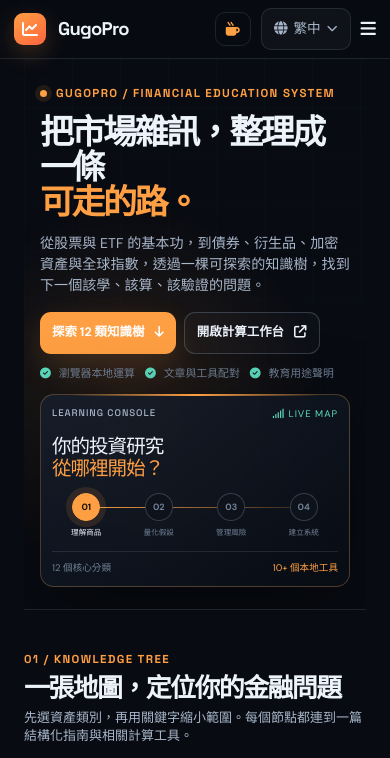
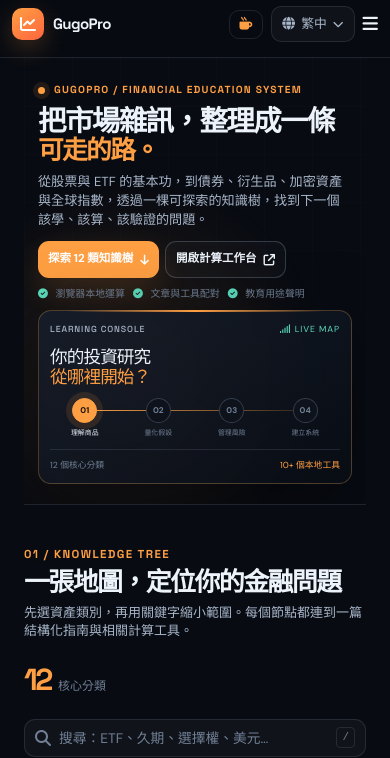
Before and after one commit to 9908gg-art/gugopro-academy, a plain HTML site: page index.html in a window 390 px wide. Shown: the top 758 px of the page. Drawn offline with Linux system fonts and the light colour scheme.

Commit message:
Manus AI: stabilize homepage hero and tighten first-screen content density

```diff
--- a/index.html
+++ b/index.html
@@ -9,7 +9,7 @@
   <link rel="preconnect" href="https://fonts.gstatic.com" crossorigin>
   <link href="https://fonts.googleapis.com/css2?family=DM+Sans:wght@400;500;600;700&family=Space+Grotesk:wght@500;600;700&display=swap" rel="stylesheet">
   <link rel="stylesheet" href="https://cdnjs.cloudflare.com/ajax/libs/font-awesome/6.4.0/css/all.min.css">
-  <link rel="stylesheet" href="/style.css?v=global-compact-20260825">
+  <link rel="stylesheet" href="/style.css?v=homepage-density-20260825">
 </head>
 <body class="home-page">
   <header class="site-header">
@@ -48,7 +48,7 @@
       <div class="hero-grid">
         <div class="hero-copy">
           <div class="eyebrow"><span class="eyebrow-dot"></span> GUGOPRO / FINANCIAL EDUCATION SYSTEM</div>
-          <h1>把市場雜訊，整理成一條<strong>可走的路。</strong></h1>
+          <h1><span class="hero-title-line">把市場雜訊，整理成一條</span><strong>可走的路。</strong></h1>
           <p class="hero-lede">從股票與 ETF 的基本功，到債券、衍生品、加密資產與全球指數，透過一棵可探索的知識樹，找到下一個該學、該算、該驗證的問題。</p>
           <div class="hero-actions">
             <a class="button button-primary" href="#knowledge-tree">探索 12 類知識樹 <i class="fa-solid fa-arrow-down"></i></a>
--- a/style.css
+++ b/style.css
@@ -2576,3 +2576,215 @@ body.is-dragging-price { cursor: ns-resize; user-select: none; }
     padding-top: 8px;
   }
 }
+
+
+/* =========================================================
+   Homepage density + stable hero typography pass · 2026-08-25
+   Keeps the slogan on two deterministic lines and removes visual jitter.
+   ========================================================= */
+.home-page .site-header {
+  padding: 8px 20px;
+}
+.home-page .nav-container {
+  gap: 18px;
+}
+.home-page .logo {
+  gap: 9px;
+}
+.home-page .logo-icon {
+  width: 34px;
+  height: 34px;
+  border-radius: 10px;
+}
+.home-page .logo-text {
+  font-size: 1rem;
+}
+.home-page .logo-tag {
+  padding: 3px 7px;
+  font-size: .58rem;
+}
+.home-page .primary-nav {
+  gap: 18px;
+}
+.home-page .primary-nav a,
+.home-page .support-link,
+.home-page .lang-btn {
+  font-size: .8rem;
+}
+.home-page .nav-actions {
+  gap: 8px;
+}
+.home-page .support-link,
+.home-page .lang-btn {
+  padding: 7px 10px;
+}
+.home-page .hero-grid {
+  max-width: 1180px;
+  min-height: 0;
+  padding: 28px 22px 32px;
+  gap: 4%;
+}
+.home-page .hero-copy {
+  max-width: 600px;
+}
+.home-page .eyebrow {
+  margin-bottom: 10px;
+  font-size: .64rem;
+  line-height: 1.2;
+  white-space: nowrap;
+}
+.home-page .hero-copy h1 {
+  min-height: 2.12em;
+  font-size: clamp(2rem, 3.3vw, 3.35rem);
+  line-height: 1.05;
+  letter-spacing: -.055em;
+}
+.home-page .hero-copy h1 .hero-title-line,
+.home-page .hero-copy h1 strong {
+  display: block;
+  white-space: nowrap;
+}
+.home-page .hero-copy h1 strong {
+  font-size: .9em;
+}
+.home-page .hero-lede {
+  max-width: 560px;
+  margin: 12px 0 15px;
+  font-size: .9rem;
+  line-height: 1.45;
+}
+.home-page .hero-actions {
+  gap: 8px;
+}
+.home-page .hero-actions .button {
+  padding: 9px 13px;
+  font-size: .78rem;
+  gap: 7px;
+}
+.home-page .hero-proof {
+  gap: 9px;
+  margin-top: 13px;
+  font-size: .66rem;
+  line-height: 1.25;
+}
+.home-page .hero-console {
+  padding: 16px;
+  border-radius: 15px;
+  transform: none;
+}
+.home-page .console-top,
+.home-page .console-footer {
+  font-size: .62rem;
+}
+.home-page .console-title {
+  margin: 22px 0 18px;
+  font-size: 1.5rem;
+  line-height: 1.1;
+}
+.home-page .console-track {
+  gap: 4px;
+}
+.home-page .track-step {
+  gap: 6px;
+  font-size: .62rem;
+}
+.home-page .track-step span {
+  width: 30px;
+  height: 30px;
+}
+.home-page .track-line {
+  top: 15px;
+}
+.home-page .console-footer {
+  margin-top: 22px;
+  padding-top: 10px;
+}
+
+@media (max-width: 820px) {
+  .home-page .site-header {
+    padding: 7px 14px;
+  }
+  .home-page .hero-grid {
+    padding: 22px 16px 24px;
+    gap: 12px;
+  }
+  .home-page .hero-copy h1 {
+    font-size: 1.96rem;
+  }
+  .home-page .hero-console {
+    max-width: 100%;
+    padding: 13px;
+  }
+  .home-page .console-title {
+    margin: 17px 0 14px;
+    font-size: 1.3rem;
+  }
+}
+
+@media (max-width: 600px) {
+  .home-page .site-header {
+    padding: 6px 12px;
+  }
+  .home-page .nav-container {
+    gap: 10px;
+  }
+  .home-page .logo-icon {
+    width: 32px;
+    height: 32px;
+  }
+  .home-page .logo-text {
+    font-size: .94rem;
+  }
+  .home-page .hero-grid {
+    padding: 18px 14px 20px;
+    gap: 10px;
+  }
+  .home-page .hero-copy h1 {
+    min-height: 0;
+    font-size: 1.78rem;
+  }
+  .home-page .hero-lede {
+    margin: 10px 0 12px;
+    font-size: .82rem;
+    line-height: 1.42;
+  }
+  .home-page .hero-actions {
+    gap: 6px;
+  }
+  .home-page .hero-actions .button {
+    padding: 8px 10px;
+    font-size: .72rem;
+  }
+  .home-page .hero-proof {
+    gap: 5px 8px;
+    margin-top: 10px;
+    font-size: .62rem;
+  }
+  .home-page .hero-console {
+    padding: 11px;
+    border-radius: 13px;
+  }
+  .home-page .console-top,
+  .home-page .console-footer {
+    font-size: .55rem;
+  }
+  .home-page .console-title {
+    margin: 12px 0 11px;
+    font-size: 1.1rem;
+  }
+  .home-page .track-step {
+    gap: 4px;
+    font-size: .52rem;
+  }
+  .home-page .track-step span {
+    width: 25px;
+    height: 25px;
+  }
+  .home-page .track-line {
+    top: 12px;
+  }
+  .home-page .console-footer {
+    margin-top: 11px;
+    padding-top: 8px;
+  }
+}
```
Also changed, not shown: 3 other files.
